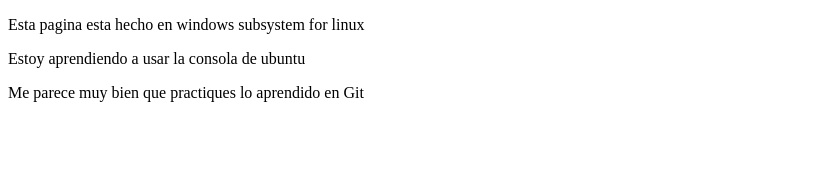
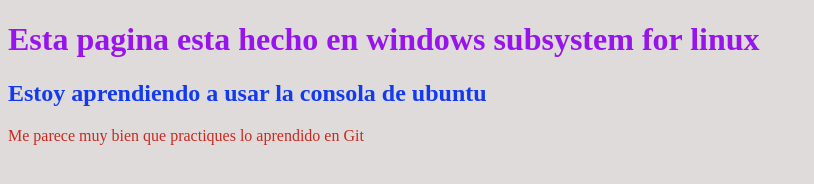
Before and after one commit to depoo/proyectoWLS, a plain HTML site: page index.html in a window 1280 px wide. Shown: the whole page, without its empty margins (0-814 px from the left). Drawn offline with Linux system fonts and the light colour scheme.

Commit message:
Hice cambios al index.html y le agregue estilos

```diff
--- a/index.html
+++ b/index.html
@@ -4,11 +4,12 @@
     <meta charset="UTF-8">
     <meta http-equiv="X-UA-Compatible" content="IE=edge">
     <meta name="viewport" content="width=device-width, initial-scale=1.0">
+    <link rel="stylesheet" href="CSS/estilos.css">
     <title>Nueva Pagina</title>
 </head>
 <body>
-    <p>Esta pagina esta hecho en windows subsystem for linux</p>
-    <p>Estoy aprendiendo a usar la consola de ubuntu</p>
+    <h1>Esta pagina esta hecho en windows subsystem for linux</h1>
+    <h2>Estoy aprendiendo a usar la consola de ubuntu</h2>
     <p>Me parece muy bien que practiques lo aprendido en Git</p>
 </body>
 </html>
```
